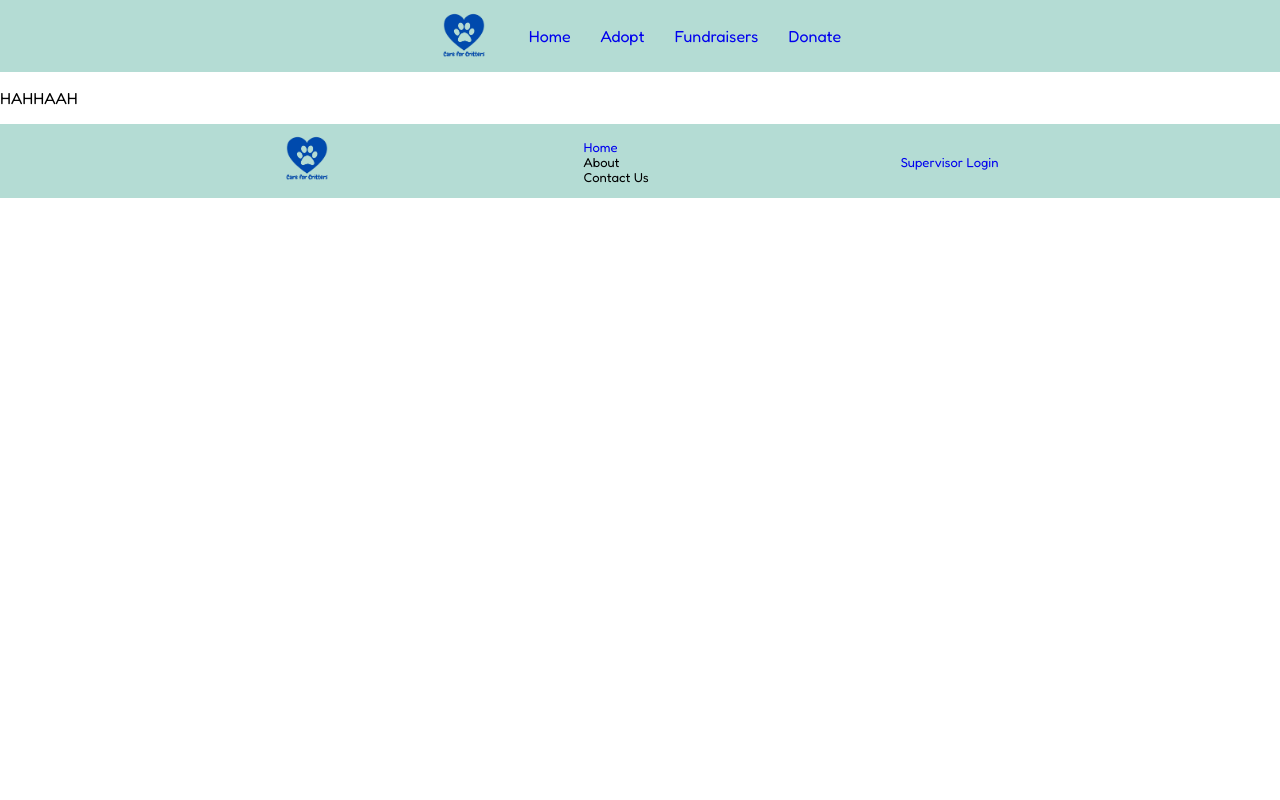
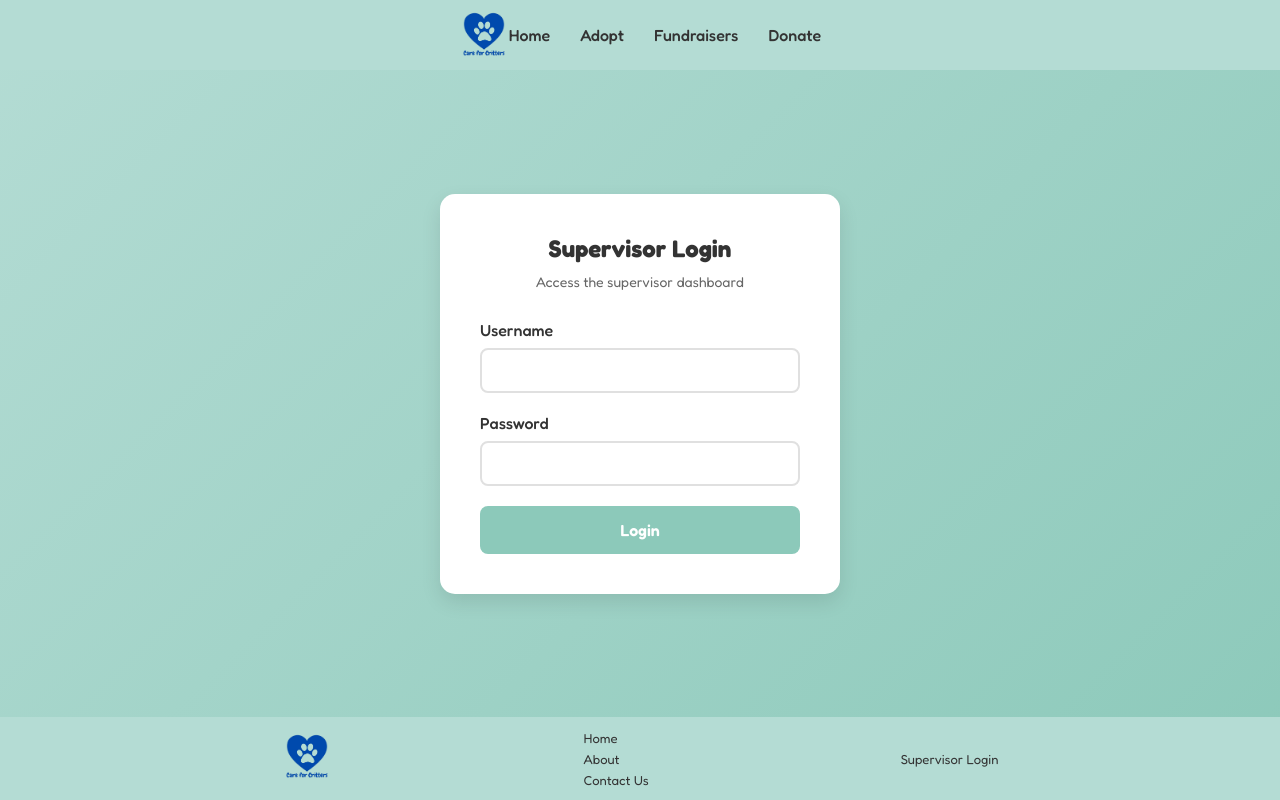
Before and after one commit to ericpham-1/care-for-critters, a Flask app: page /login in a window 1280 px wide. Run offline with Flask 3, Linux system fonts and the light colour scheme; some libraries are stand-ins or nearby versions.

Commit message:
Supervisor login html started

```diff
--- a/app.py
+++ b/app.py
@@ -1,4 +1,5 @@
-from flask import Flask, jsonify, render_template, request
+from flask import Flask, jsonify, render_template, request, redirect, url_for, session
+from functools import wraps
 import os
 from dotenv import load_dotenv
 import MySQLdb
@@ -6,6 +7,10 @@ from MySQLdb.cursors import DictCursor
 
 load_dotenv()
 app = Flask(__name__)
+
+# IMPORTANT: Add a secret key for session management
+# Generate a random secret key: python -c "import os; print(os.urandom(24).hex())"
+app.config['SECRET_KEY'] = os.getenv("SECRET_KEY", "your-secret-key-here-change-this")
 
 # -- MySQL Configuration --
 app.config['MYSQL_HOST'] = os.getenv("DB_HOST")
@@ -22,6 +27,13 @@ def get_db_connection():
         db=app.config['MYSQL_DB'],
         cursorclass=DictCursor
     )
+
+
+
+
+
+
+
 
 @app.route('/')
 def index():
--- a/templates/login.html
+++ b/templates/login.html
@@ -6,33 +6,202 @@
     <link rel="preconnect" href="https://fonts.googleapis.com">
     <link rel="preconnect" href="https://fonts.gstatic.com" crossorigin>
     <link href="https://fonts.googleapis.com/css2?family=Fredoka:wght@300..700&display=swap" rel="stylesheet">
-    <title>Document</title>
+    <title>Supervisor Login - Care for Critters</title>
+    <style>
+        * {
+            margin: 0;
+            padding: 0;
+            box-sizing: border-box;
+        }
+
+        body {
+            font-family: 'Fredoka', sans-serif;
+            font-weight: 400;
+            background: linear-gradient(135deg, #b4dcd4 0%, #8cc9ba 100%);
+            min-height: 100vh;
+            display: flex;
+            flex-direction: column;
+        }
+
+        nav {
+            display: flex;
+            align-items: center;
+            background-color: #b4dcd4;
+            padding: 10px;
+            justify-content: center;
+        }
+
+        nav ul {
+            list-style-type: none;
+            display: inline-flex;
+            gap: 30px;
+        }
+
+        nav a {
+            text-decoration: none;
+            color: #333;
+            font-weight: 500;
+            transition: color 0.3s;
+        }
+
+        nav a:hover {
+            color: #fff;
+        }
+
+        .login-container {
+            flex: 1;
+            display: flex;
+            justify-content: center;
+            align-items: center;
+            padding: 20px;
+        }
+
+        .login-box {
+            background: white;
+            padding: 40px;
+            border-radius: 15px;
+            box-shadow: 0 8px 20px rgba(0, 0, 0, 0.1);
+            width: 100%;
+            max-width: 400px;
+        }
+
+        .login-box h2 {
+            text-align: center;
+            color: #333;
+            margin-bottom: 10px;
+        }
+
+        .login-box p {
+            text-align: center;
+            color: #666;
+            margin-bottom: 30px;
+            font-size: 14px;
+        }
+
+        .form-group {
+            margin-bottom: 20px;
+        }
+
+        .form-group label {
+            display: block;
+            margin-bottom: 8px;
+            color: #333;
+            font-weight: 500;
+        }
+
+        .form-group input {
+            width: 100%;
+            padding: 12px;
+            border: 2px solid #e0e0e0;
+            border-radius: 8px;
+            font-family: 'Fredoka', sans-serif;
+            font-size: 14px;
+            transition: border-color 0.3s;
+        }
+
+        .form-group input:focus {
+            outline: none;
+            border-color: #8cc9ba;
+        }
+
+        .error-message {
+            background-color: #ffebee;
+            color: #c62828;
+            padding: 12px;
+            border-radius: 8px;
+            margin-bottom: 20px;
+            text-align: center;
+            font-size: 14px;
+        }
+
+        .login-btn {
+            width: 100%;
+            padding: 14px;
+            background-color: #8cc9ba;
+            color: white;
+            border: none;
+            border-radius: 8px;
+            font-family: 'Fredoka', sans-serif;
+            font-size: 16px;
+            font-weight: 600;
+            cursor: pointer;
+            transition: background-color 0.3s;
+        }
+
+        .login-btn:hover {
+            background-color: #7ab8a8;
+        }
+
+        footer {
+            background-color: #b4dcd4;
+            display: flex;
+            gap: 20%;
+            justify-content: center;
+            padding: 10px;
+            align-items: center;
+        }
+
+        footer a {
+            font-size: small;
+            text-decoration: none;
+            color: #333;
+        }
+
+        footer div {
+            line-height: 20px;
+        }
+    </style>
 </head>
-<body style="font-family: 'Fredoka', sans-serif; font-weight: 400; font-style: normal; margin: 0; padding: 0;">
-    <nav style="display: flex; align-items: center; background-color: #b4dcd4; padding: 10px; margin: 0; justify-content: center;">
-        <img src="{{url_for('static', filename='images/C4C_Logo.png')}}" style="height: 50px;">
-        <ul style="list-style-type: none; display: inline-flex; gap: 30px;">
-            <a href="/" style="text-decoration: none;" >Home</a>
-            <a href="adopt" style="text-decoration: none;">Adopt</a>
-            <a href="fundraisers" style=" text-decoration: none;">Fundraisers</a>
-            <a href="donate" style=" text-decoration: none;">Donate</a>
+<body>
+    <nav>
+        <img src="{{url_for('static', filename='images/C4C_Logo.png')}}" style="height: 50px;" alt="Care for Critters Logo">
+        <ul>
+            <li><a href="/">Home</a></li>
+            <li><a href="/adopt">Adopt</a></li>
+            <li><a href="/fundraisers">Fundraisers</a></li>
+            <li><a href="/donate">Donate</a></li>
         </ul>
     </nav>
-    <p> HAHHAAH</p>
+
+    <div class="login-container">
+        <div class="login-box">
+            <h2>Supervisor Login</h2>
+            <p>Access the supervisor dashboard</p>
+
+            {% if error %}
+            <div class="error-message">
+                {{ error }}
+            </div>
+            {% endif %}
+
+            <form method="POST" action="/login">
+                <div class="form-group">
+                    <label for="username">Username</label>
+                    <input type="text" id="username" name="username" required>
+                </div>
+
+                <div class="form-group">
+                    <label for="password">Password</label>
+                    <input type="password" id="password" name="password" required>
+                </div>
+
+                <button type="submit" class="login-btn">Login</button>
+            </form>
+        </div>
+    </div>
+
+    <footer>
+        <div>
+            <img src="{{url_for('static', filename='images/C4C_Logo.png')}}" style="height: 50px;" alt="Care for Critters Logo">
+        </div>
+        <div>
+            <a href="/">Home</a><br>
+            <a>About</a><br>
+            <a>Contact Us</a>
+        </div>
+        <div>
+            <a href="/login">Supervisor Login</a>
+        </div>
+    </footer>
 </body>
-<footer style="background-color: #b4dcd4; align-content: center; display: flex; gap: 20%; justify-content: center; padding: 10px;">
-    <div style="align-content: center;">
-        <img src="{{url_for('static', filename='images/C4C_Logo.png')}}" style="height: 50px;">
-    </div>
-    <div style="line-height: 14px; align-content: center;">
-        <a href="/" style="font-size: small; text-decoration: none;">Home</a>
-        <br>
-        <a style="font-size: small;">About</a>
-        <br>
-        <a style="font-size: small;">Contact Us</a>
-    </div>
-    <div style="align-content: center;">
-        <a href="login" style="font-size: small; text-decoration: none;">Supervisor Login</a>
-    </div>
-</footer>
 </html>
```
